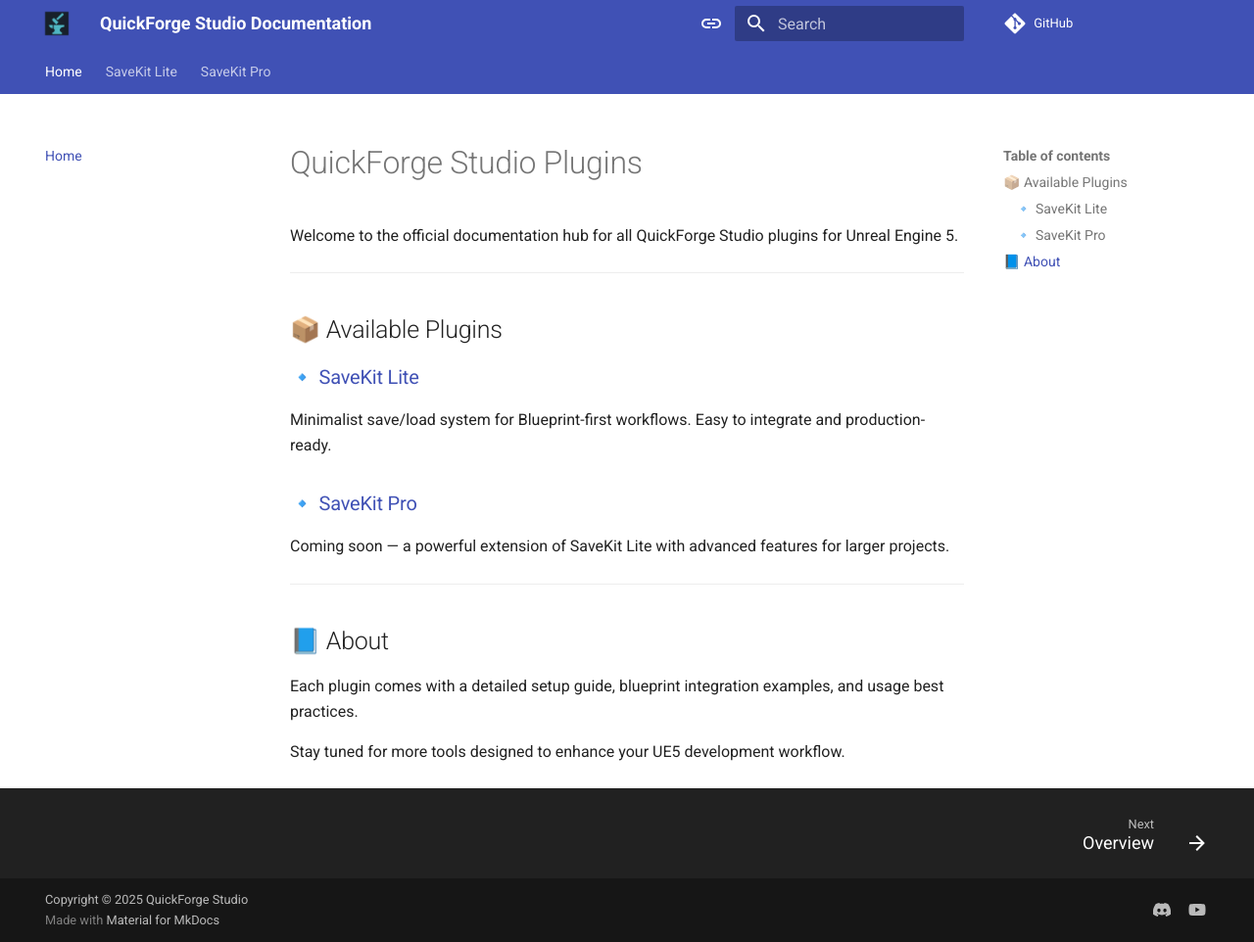
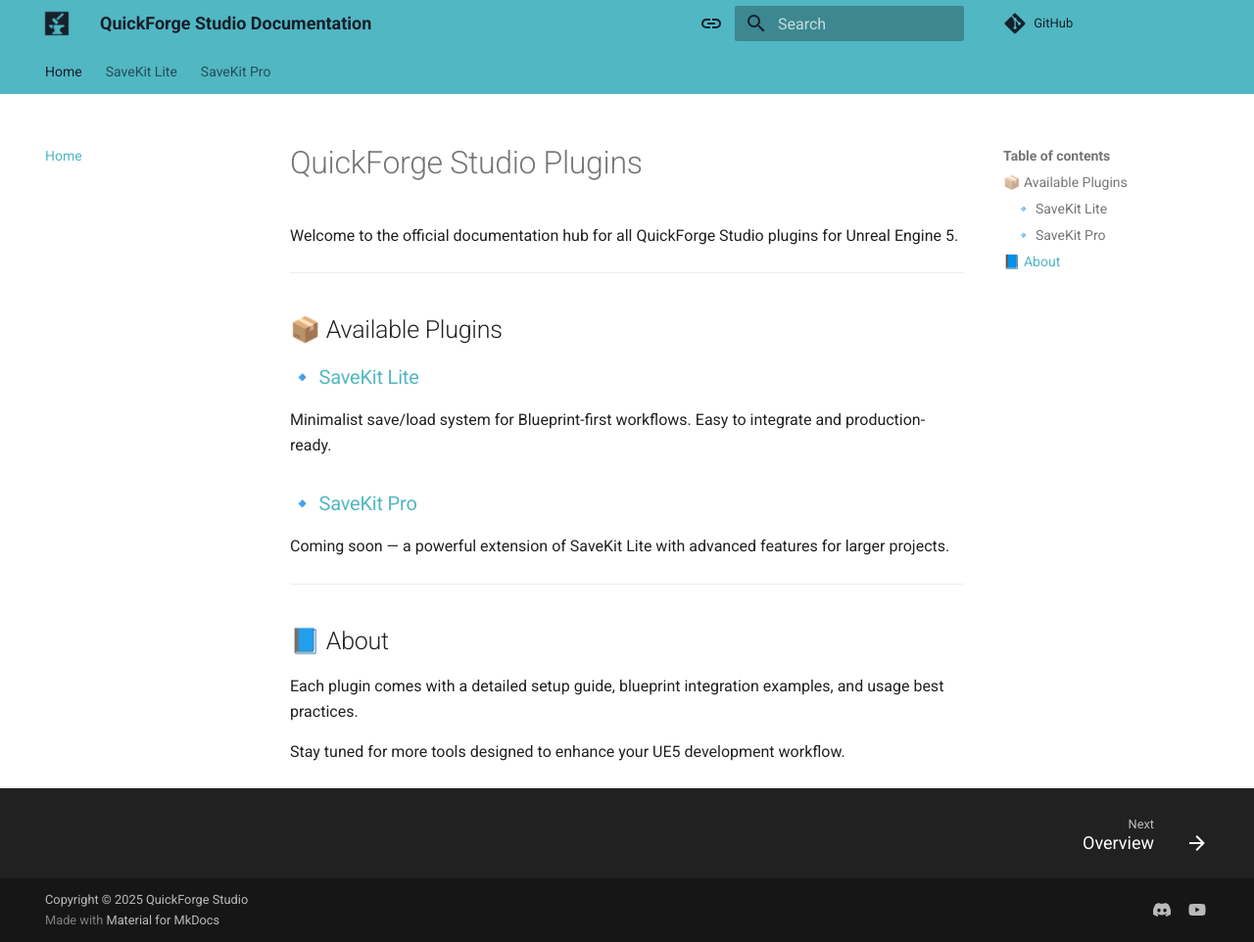
Before and after one commit to george-shilovsky/quickforge-docs, an MkDocs documentation site: the page built from docs/index.md, in a window 1280 px wide and 962 px high. Shown: the whole window at 98% size. Built offline with MkDocs 1.6.1 and Material for MkDocs 9.7.7, drawn with Linux system fonts in a browser that asks for light colours; comment, search, counter and statistics services are not loaded.

Commit message:
feat(theme): enable custom light/dark color schemes via CSS overrides

```diff
--- /dev/null
+++ b/docs/stylesheets/colors.css
@@ -0,0 +1,20 @@
+
+/* Light theme override */
+[data-md-color-scheme="default"] {
+  --md-primary-fg-color: #51b7c3;
+  --md-primary-bg-color: #17202b;
+  --md-accent-fg-color:  #2e8c96;
+}
+
+/* Dark theme override */
+[data-md-color-scheme="slate"] {
+  --md-primary-fg-color: #17202b;
+  --md-primary-bg-color: #51b7c3;
+  --md-accent-fg-color:  #6ad1dd;
+}
+
+/* Fix dark theme active link visibility */
+[data-md-color-scheme="slate"] .md-nav__link--active {
+  color: var(--md-accent-fg-color);
+  font-weight: 600;
+}
--- a/mkdocs.yml
+++ b/mkdocs.yml
@@ -20,21 +20,24 @@
         name: Switch to light mode
     - media: "(prefers-color-scheme: light)"
       scheme: default
-      primary: indigo
-      accent: indigo
+      primary: custom
+      accent: custom
       toggle:
         icon: material/weather-night
         name: Switch to dark mode
     - media: "(prefers-color-scheme: dark)"
       scheme: slate
-      primary: black
-      accent: indigo
+      primary: custom
+      accent: custom
       toggle:
         icon: material/weather-sunny
         name: Switch to system preference
   font:
     text: Roboto
     code: Roboto Mono
+
+extra_css:
+  - stylesheets/colors.css
 
 extra:
   social:
```
